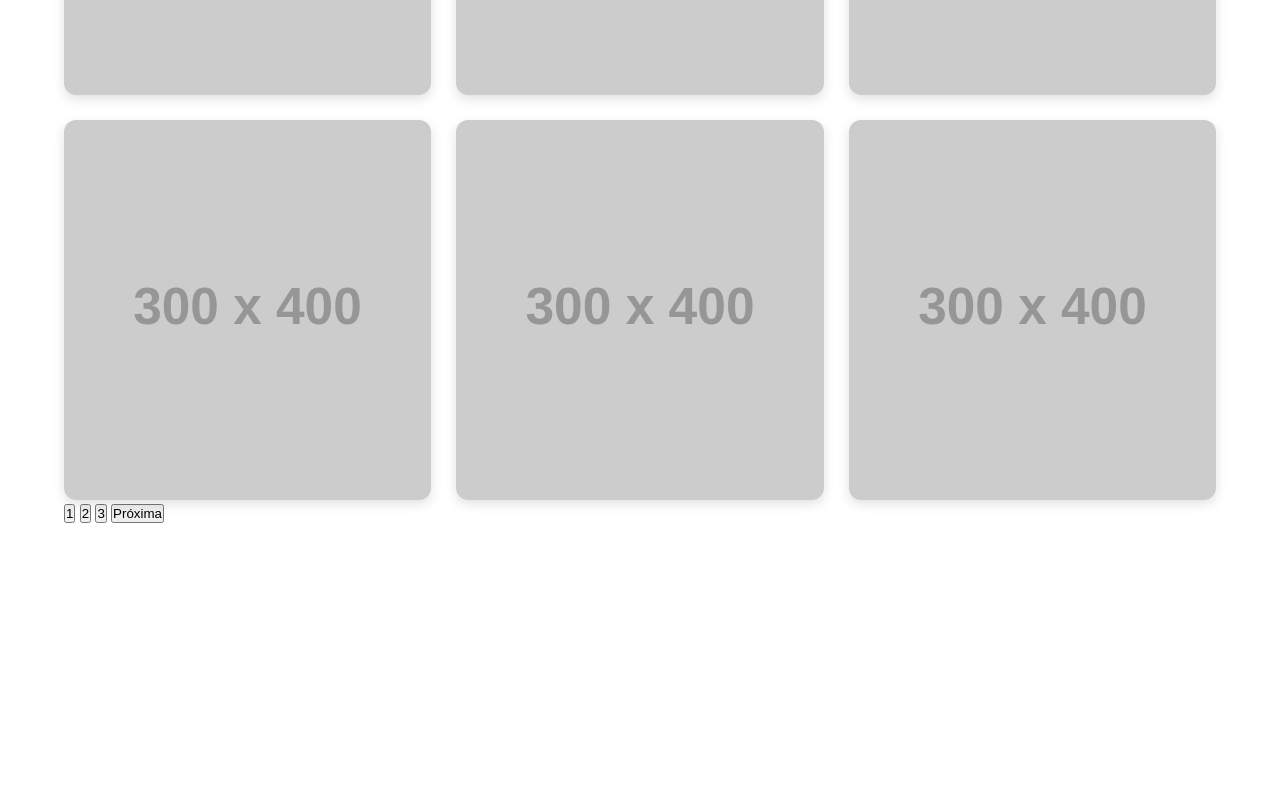
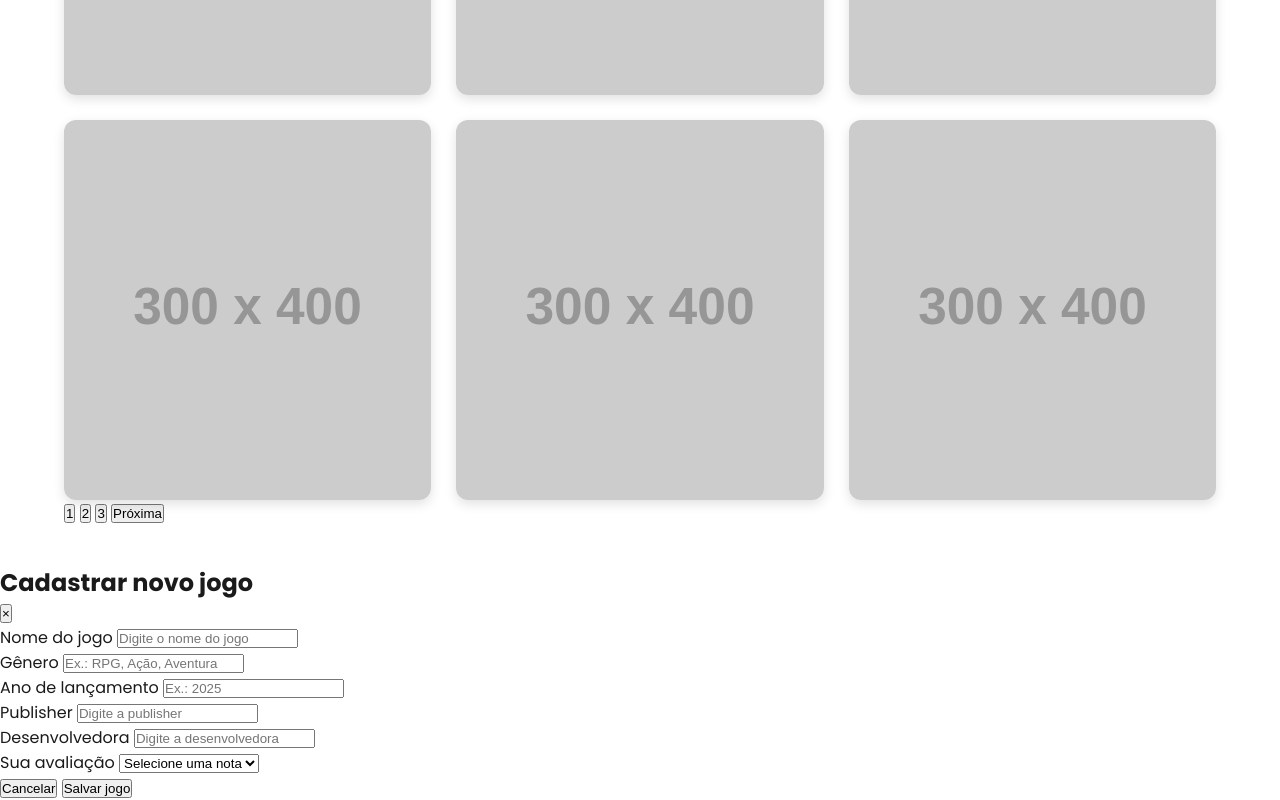
Before and after one commit to ProfPedroFlores/GameHub, a plain HTML site: page public/index.html in a window 1280 px wide. Shown: the part 1079-1879 px from the top of the page. Before the commit the page ends 1644 px from the top, so only its background shows below. Drawn offline with Linux system fonts and the light colour scheme; placeholder pictures from the web are drawn by us.

Commit message:
feat: adiciona estrutura da modal

```diff
--- a/public/index.html
+++ b/public/index.html
@@ -29,12 +29,7 @@
 
             <form>
                 <label for="campoPesquisa">Pesquisar jogos</label>
-                <input
-                    type="text"
-                    id="campoPesquisa"
-                    name="pesquisa"
-                    placeholder="Digite o nome de um jogo"
-                >
+                <input type="text" id="campoPesquisa" name="pesquisa" placeholder="Digite o nome de um jogo">
 
                 <button type="submit">Pesquisar</button>
 
@@ -50,10 +45,7 @@
             <div id="gridJogos">
 
                 <article class="card-jogo">
-                    <img
-                        src="https://via.placeholder.com/300x400"
-                        alt="Capa do jogo"
-                    >
+                    <img src="https://via.placeholder.com/300x400" alt="Capa do jogo">
 
                     <div class="info-jogo">
                         <h3>Nome do jogo</h3>
@@ -62,10 +54,7 @@
                 </article>
 
                 <article class="card-jogo">
-                    <img
-                        src="https://via.placeholder.com/300x400"
-                        alt="Capa do jogo"
-                    >
+                    <img src="https://via.placeholder.com/300x400" alt="Capa do jogo">
 
                     <div class="info-jogo">
                         <h3>Nome do jogo</h3>
@@ -74,10 +63,7 @@
                 </article>
 
                 <article class="card-jogo">
-                    <img
-                        src="https://via.placeholder.com/300x400"
-                        alt="Capa do jogo"
-                    >
+                    <img src="https://via.placeholder.com/300x400" alt="Capa do jogo">
 
                     <div class="info-jogo">
                         <h3>Nome do jogo</h3>
@@ -86,10 +72,7 @@
                 </article>
 
                 <article class="card-jogo">
-                    <img
-                        src="https://via.placeholder.com/300x400"
-                        alt="Capa do jogo"
-                    >
+                    <img src="https://via.placeholder.com/300x400" alt="Capa do jogo">
 
                     <div class="info-jogo">
                         <h3>Nome do jogo</h3>
@@ -98,10 +81,7 @@
                 </article>
 
                 <article class="card-jogo">
-                    <img
-                        src="https://via.placeholder.com/300x400"
-                        alt="Capa do jogo"
-                    >
+                    <img src="https://via.placeholder.com/300x400" alt="Capa do jogo">
 
                     <div class="info-jogo">
                         <h3>Nome do jogo</h3>
@@ -110,10 +90,7 @@
                 </article>
 
                 <article class="card-jogo">
-                    <img
-                        src="https://via.placeholder.com/300x400"
-                        alt="Capa do jogo"
-                    >
+                    <img src="https://via.placeholder.com/300x400" alt="Capa do jogo">
 
                     <div class="info-jogo">
                         <h3>Nome do jogo</h3>
@@ -122,10 +99,7 @@
                 </article>
 
                 <article class="card-jogo">
-                    <img
-                        src="https://via.placeholder.com/300x400"
-                        alt="Capa do jogo"
-                    >
+                    <img src="https://via.placeholder.com/300x400" alt="Capa do jogo">
 
                     <div class="info-jogo">
                         <h3>Nome do jogo</h3>
@@ -134,10 +108,7 @@
                 </article>
 
                 <article class="card-jogo">
-                    <img
-                        src="https://via.placeholder.com/300x400"
-                        alt="Capa do jogo"
-                    >
+                    <img src="https://via.placeholder.com/300x400" alt="Capa do jogo">
 
                     <div class="info-jogo">
                         <h3>Nome do jogo</h3>
@@ -146,10 +117,7 @@
                 </article>
 
                 <article class="card-jogo">
-                    <img
-                        src="https://via.placeholder.com/300x400"
-                        alt="Capa do jogo"
-                    >
+                    <img src="https://via.placeholder.com/300x400" alt="Capa do jogo">
 
                     <div class="info-jogo">
                         <h3>Nome do jogo</h3>
@@ -169,6 +137,78 @@
 
     </main>
 
+    <!-- Modal de cadastro de jogo -->
+    <div id="modalCadastro" class="modal">
+
+        <div class="modal-conteudo">
+
+            <div class="modal-cabecalho">
+                <h2>Cadastrar novo jogo</h2>
+
+                <button type="button" id="btnFecharModal" aria-label="Fechar modal">
+                    &times;
+                </button>
+            </div>
+
+            <form id="formCadastroJogo">
+
+                <div class="campo-formulario">
+                    <label for="nomeJogo">Nome do jogo</label>
+                    <input type="text" id="nomeJogo" name="nome" placeholder="Digite o nome do jogo">
+                </div>
+
+                <div class="campo-formulario">
+                    <label for="generoJogo">Gênero</label>
+                    <input type="text" id="generoJogo" name="genero" placeholder="Ex.: RPG, Ação, Aventura">
+                </div>
+
+                <div class="campo-formulario">
+                    <label for="anoJogo">Ano de lançamento</label>
+                    <input type="number" id="anoJogo" name="ano" placeholder="Ex.: 2025">
+                </div>
+
+                <div class="campo-formulario">
+                    <label for="publisherJogo">Publisher</label>
+                    <input type="text" id="publisherJogo" name="publisher" placeholder="Digite a publisher">
+                </div>
+
+                <div class="campo-formulario">
+                    <label for="desenvolvedoraJogo">Desenvolvedora</label>
+                    <input type="text" id="desenvolvedoraJogo" name="desenvolvedora"
+                        placeholder="Digite a desenvolvedora">
+                </div>
+
+                <div class="campo-formulario">
+                    <label for="notaJogo">Sua avaliação</label>
+
+                    <select id="notaJogo" name="nota">
+                        <option value="">Selecione uma nota</option>
+                        <option value="1">★☆☆☆☆</option>
+                        <option value="2">★★☆☆☆</option>
+                        <option value="3">★★★☆☆</option>
+                        <option value="4">★★★★☆</option>
+                        <option value="5">★★★★★</option>
+                    </select>
+                </div>
+
+                <div class="modal-acoes">
+
+                    <button type="button" id="btnCancelar">
+                        Cancelar
+                    </button>
+
+                    <button type="submit">
+                        Salvar jogo
+                    </button>
+
+                </div>
+
+            </form>
+
+        </div>
+
+    </div>
+
     <script src="js/script.js"></script>
 
 </body>
```
